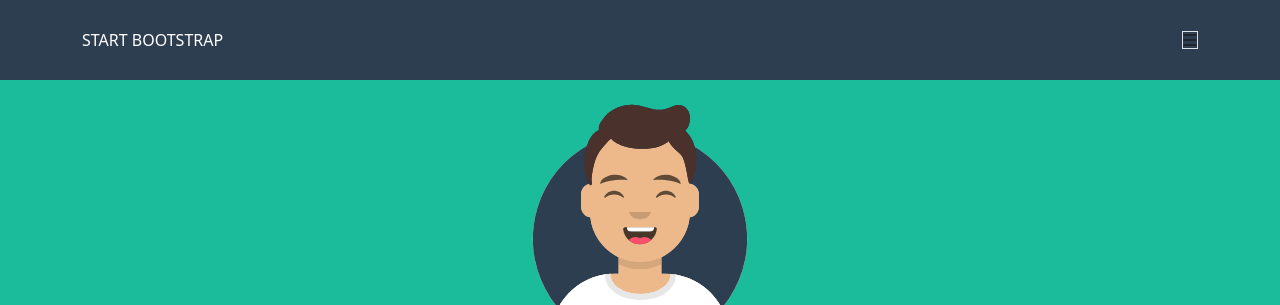
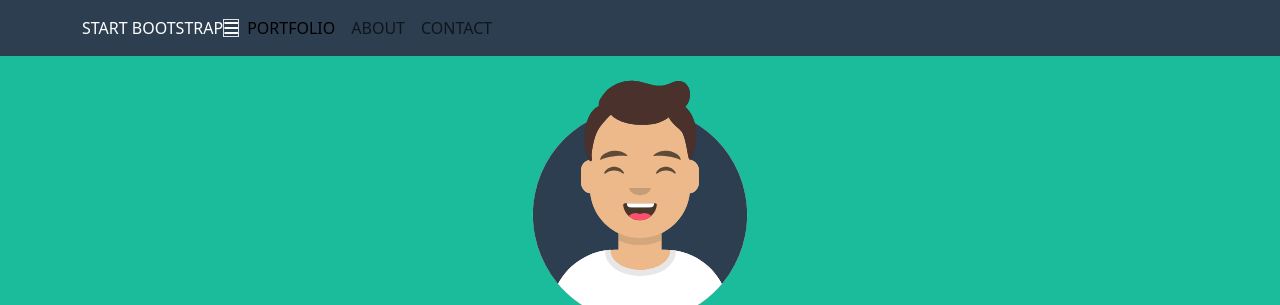
Before and after one commit to simone-nolberto/html-css-bootstrap-freelancer, a plain HTML site: page index.html in a window 1280 px wide. Shown: the top 305 px of the page. Drawn offline with nearby package versions, Linux system fonts and the light colour scheme.

Commit message:
header structure

```diff
--- a/index.html
+++ b/index.html
@@ -13,12 +13,24 @@
 
 <body>
   <header>
-    <nav>
-      <div class="container d-flex justify-content-between align-items-center" id="nav_menu">
-        <div class="text-white">START BOOTSTRAP</div>
-        <i class="fa-solid fa-bars border"></i>
+    <nav class="navbar navbar-expand-lg text-white">
+      <div class="container justify-content-between">
+        <div>START BOOTSTRAP</div>
+        <div><i class="fa-solid fa-bars border"></i></div>
+        <div class="collapse navbar-collapse" id="navbarNav">
+          <ul class="navbar-nav">
+            <li class="nav-item">
+              <a class="nav-link active" aria-current="page" href="#">PORTFOLIO</a>
+            </li>
+            <li class="nav-item">
+              <a class="nav-link" href="#">ABOUT</a>
+            </li>
+            <li class="nav-item">
+              <a class="nav-link" href="#">CONTACT</a>
+            </li>
+          </ul>
+        </div>
       </div>
-
     </nav>
   </header>
   <main>
```
